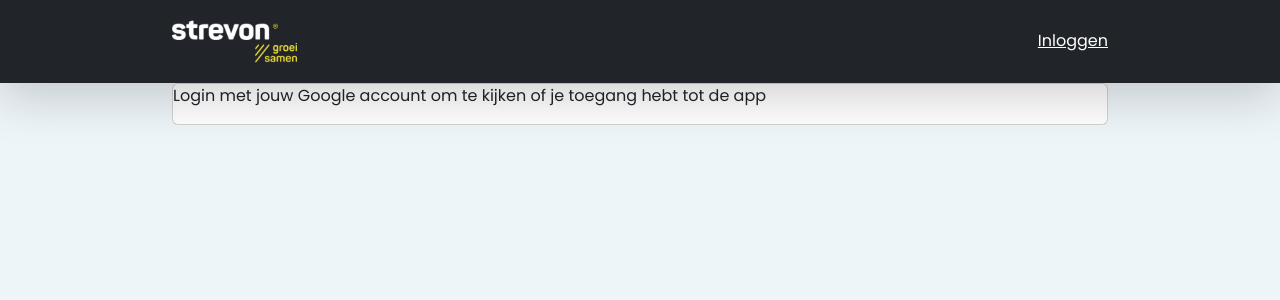
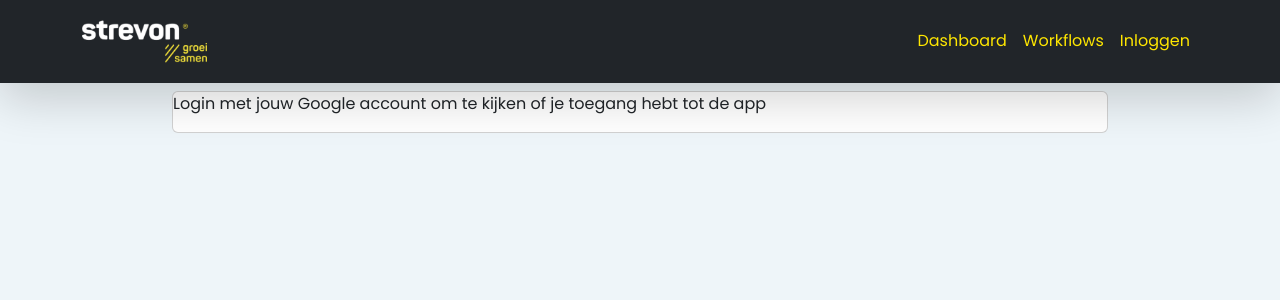
Before and after one commit to AbelJansen/StatusApp, a Flask app: page / in a window 1280 px wide. Shown: the top 300 px of the page. Run offline with Flask 2, Linux system fonts and the light colour scheme; parts of the project's set-up code (start-up, migrations or seed data) failed here and were passed over.

Commit message:
Navbar changes and added a workflow page with miro iframe

```diff
--- a/app.py
+++ b/app.py
@@ -157,5 +157,12 @@ def logout():
     return redirect(url_for("index"))
 
 
+@app.route("/workflows")
+@login_required
+def workflows():
+    return render_template("workflows.html", name=current_user.name, email=current_user.email,
+                           picture=current_user.profile_pic)
+
+
 if __name__ == "__main__":
     app.run(ssl_context="adhoc", debug=True)
--- a/static/css/stylesheet.css
+++ b/static/css/stylesheet.css
@@ -7,3 +7,11 @@ body {
     height: 50px;
     width: 50px;
 }
+
+.nav-link {
+    color: #FEE600;
+}
+
+.active {
+    color: #FEE600!important;
+}
--- a/templates/home.html
+++ b/templates/home.html
@@ -2,7 +2,7 @@
 
 {% block body %}
 <header class="bg-white shadow-sm px-4 py-3 z-index-20">
-    <div class="container-fluid px-0 w-75 m-auto">
+    <div class="container px-0 m-auto">
         <h3 class="mb-0 p-1">Status dashboard</h3>
     </div>
 </header>
--- a/templates/index.html
+++ b/templates/index.html
@@ -1,6 +1,5 @@
 <!DOCTYPE html>
 <html lang="nl">
-
 <head>
     <meta charset="UTF-8">
     <meta name="viewport" content="width=device-width, initial-scale=1">
@@ -11,23 +10,40 @@
     <link rel="stylesheet" href="https://fonts.googleapis.com/css?family=Poppins:300,400,700">
     <title>Strevon - Automation app</title>
 </head>
-
 <body>
-<nav class="navbar navbar-dark shadow-lg sticky-top bg-dark">
-    <div class="container-fluid w-75 m-auto">
+<nav class="navbar navbar-expand-lg navbar-dark shadow-lg sticky-top bg-dark">
+    <div class="container">
         <a class="navbar-brand" href="#">
             <img src="/static/img/Streven%20-%20png.png" alt="" width="125">
         </a>
+        <button class="navbar-toggler" type="button" data-bs-toggle="collapse" data-bs-target="#navbarSupportedContent"
+                aria-controls="navbarSupportedContent" aria-expanded="false" aria-label="Toggle navigation">
+            <span class="navbar-toggler-icon"></span>
+        </button>
+        <div class="collapse navbar-collapse" id="navbarSupportedContent">
+            <ul class="navbar-nav ms-auto mb-2 mb-lg-0">
+                <li class="nav-item">
+                    <a class="nav-link" href="/">Dashboard</a>
+                </li>
+                <li class="nav-item">
+                    <a class="nav-link" href="/workflows">Workflows</a>
+                </li>
                 {% if current_user.is_authenticated %}
+                <li class="nav-item dropdown ms-2">
                     <img class="profile-pic dropdown-toggle me-2" id="dropdownMenuButton1" data-bs-toggle="dropdown"
                          aria-expanded="false" src={{ picture }} alt="Google profile pic"></img>
-        <ul class="dropdown-menu dropdown-menu-end me-2" aria-labelledby="dropdownMenuButton1">
+                    <ul class="dropdown-menu dropdown-menu-end me-2" aria-labelledby="navbarDropdown">
                         <li><a class="dropdown-item" href="#">Profile</a></li>
                         <li><a class="dropdown-item" href="/logout">Logout</a></li>
                     </ul>
+                </li>
                 {% else %}
-        <a class="text-white" href="/login">Inloggen</a>
+                <li class="nav-item">
+                    <a class="nav-link" href="/login">Inloggen</a>
+                </li>
                 {% endif %}
+            </ul>
+        </div>
     </div>
 </nav>
 {% block body %}
--- a/templates/login.html
+++ b/templates/login.html
@@ -2,7 +2,7 @@
 
 {% block body %}
 
-<section class="pb-0 w-75 m-auto">
+<section class="pb-0 w-75 mt-2 m-auto">
     <div class="container-fluid">
         <div class="card">
             <p>Login met jouw Google account om te kijken of je toegang hebt tot de app</p>
```
Also changed, not shown: templates/workflows.html (added, +24 -0 lines). Lines whose indentation alone changed are shown as unchanged.
